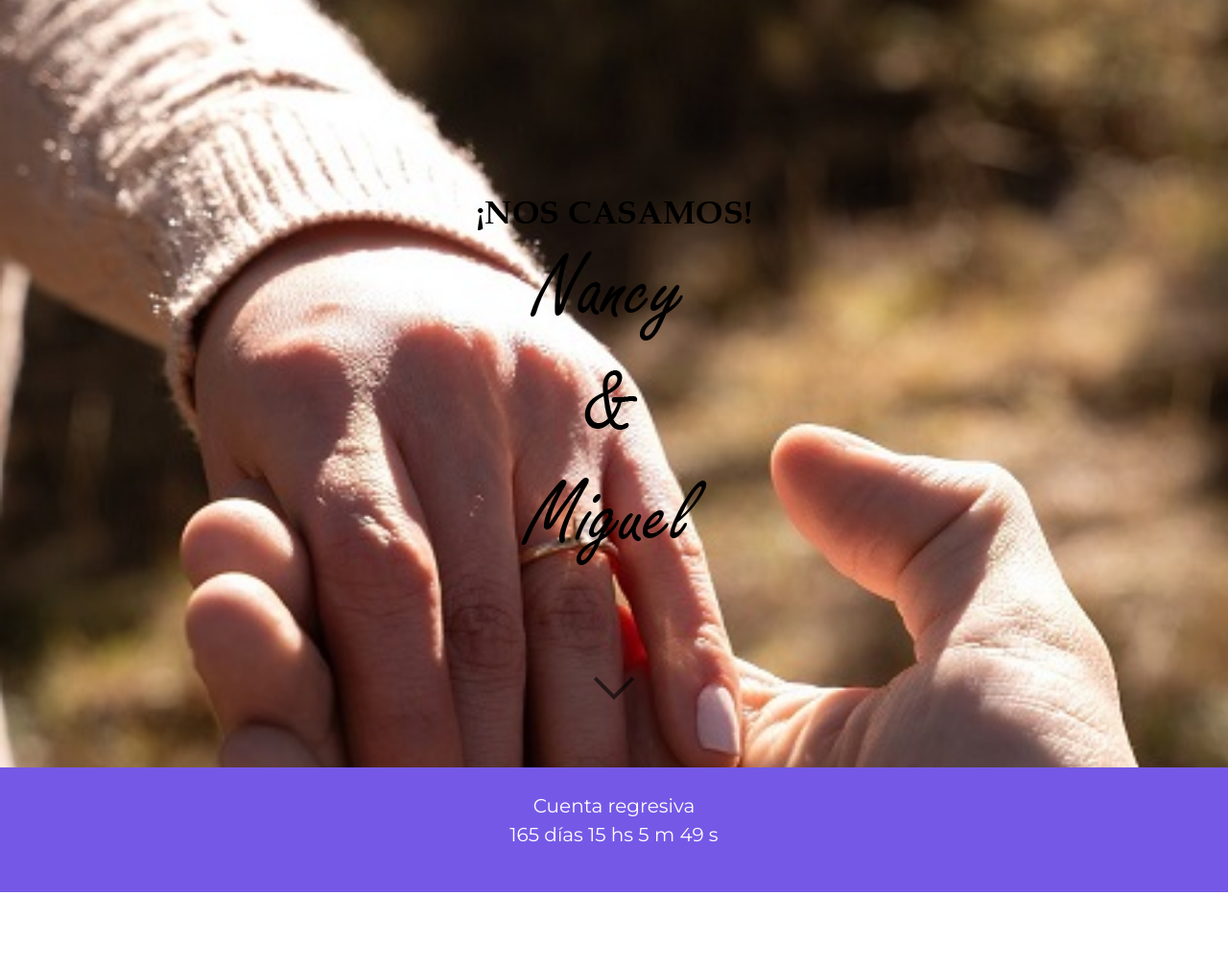
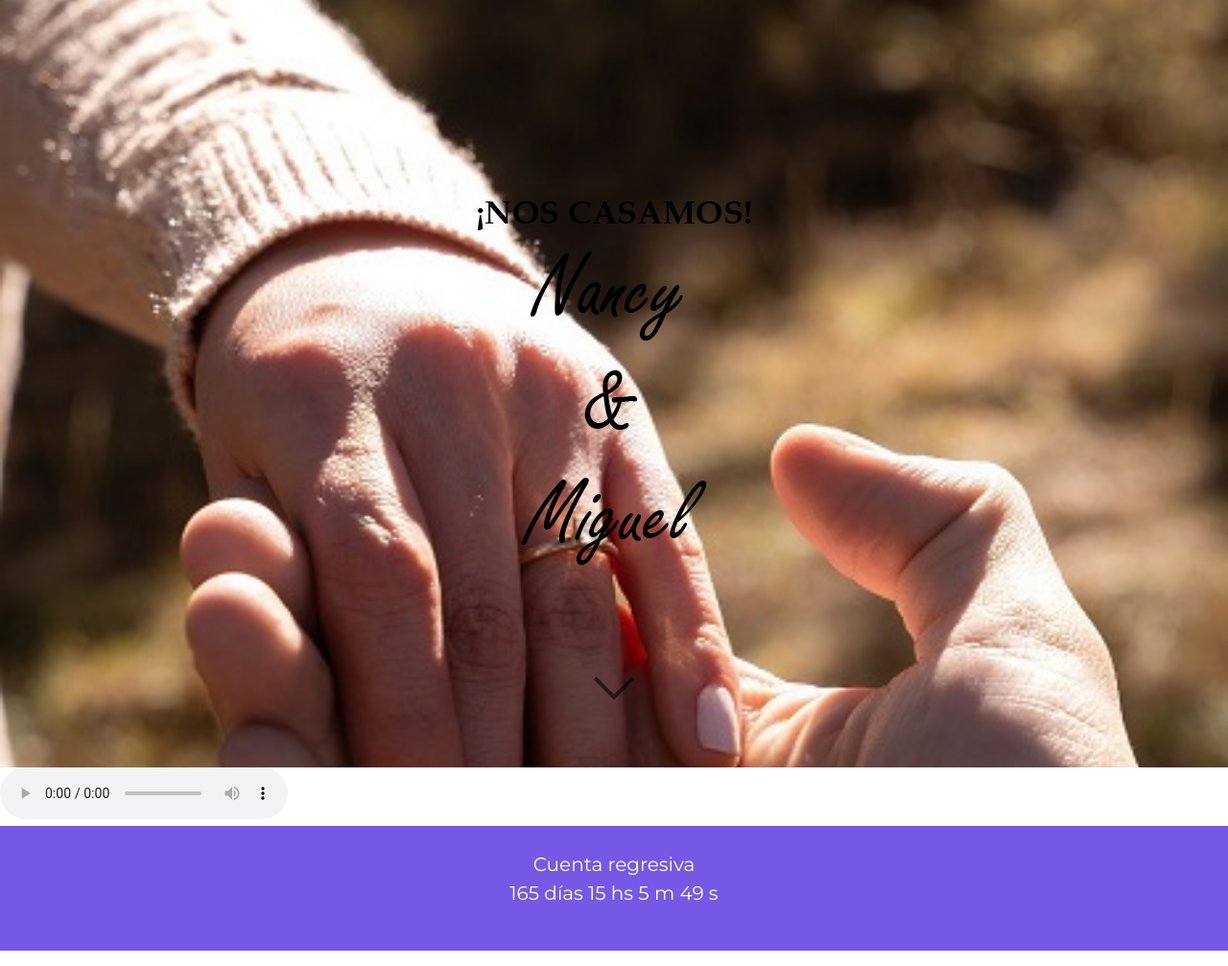
Before and after one commit to mike-mendoza/wedding, a plain HTML site: page index.html in a window 1280 px wide. Shown: the top 1007 px of the page at 96% size. Drawn offline with Linux system fonts and the light colour scheme.

Commit message:
Update index.html

```diff
--- a/index.html
+++ b/index.html
@@ -48,8 +48,11 @@
         </div>
     </section>
 
-    <!-- Count Down -->
-    <audio src="assets/song/Hold_on_Tight_Soul_Blenders.mp3" autoplay loop></audio>
+    <!-- Song-->
+    <audio controls>
+        <source src="assets/song/Hold_on_Tight_Soul_Blenders.mp3" type="audio/mpeg">
+        Your browser does not support the audio tag.
+    </audio>
 
     <!-- Count Down -->
     <section class="count-down">
```
